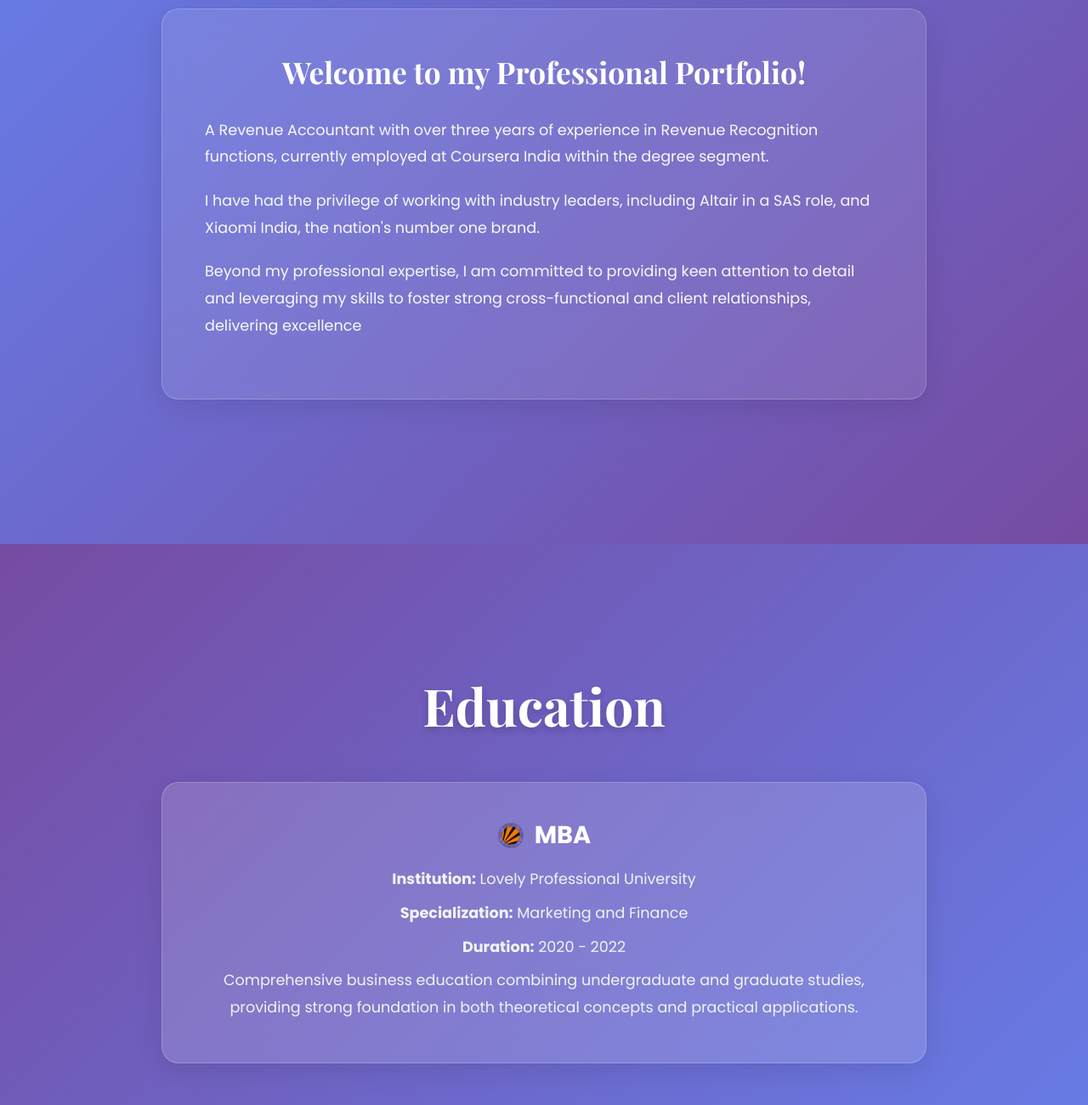
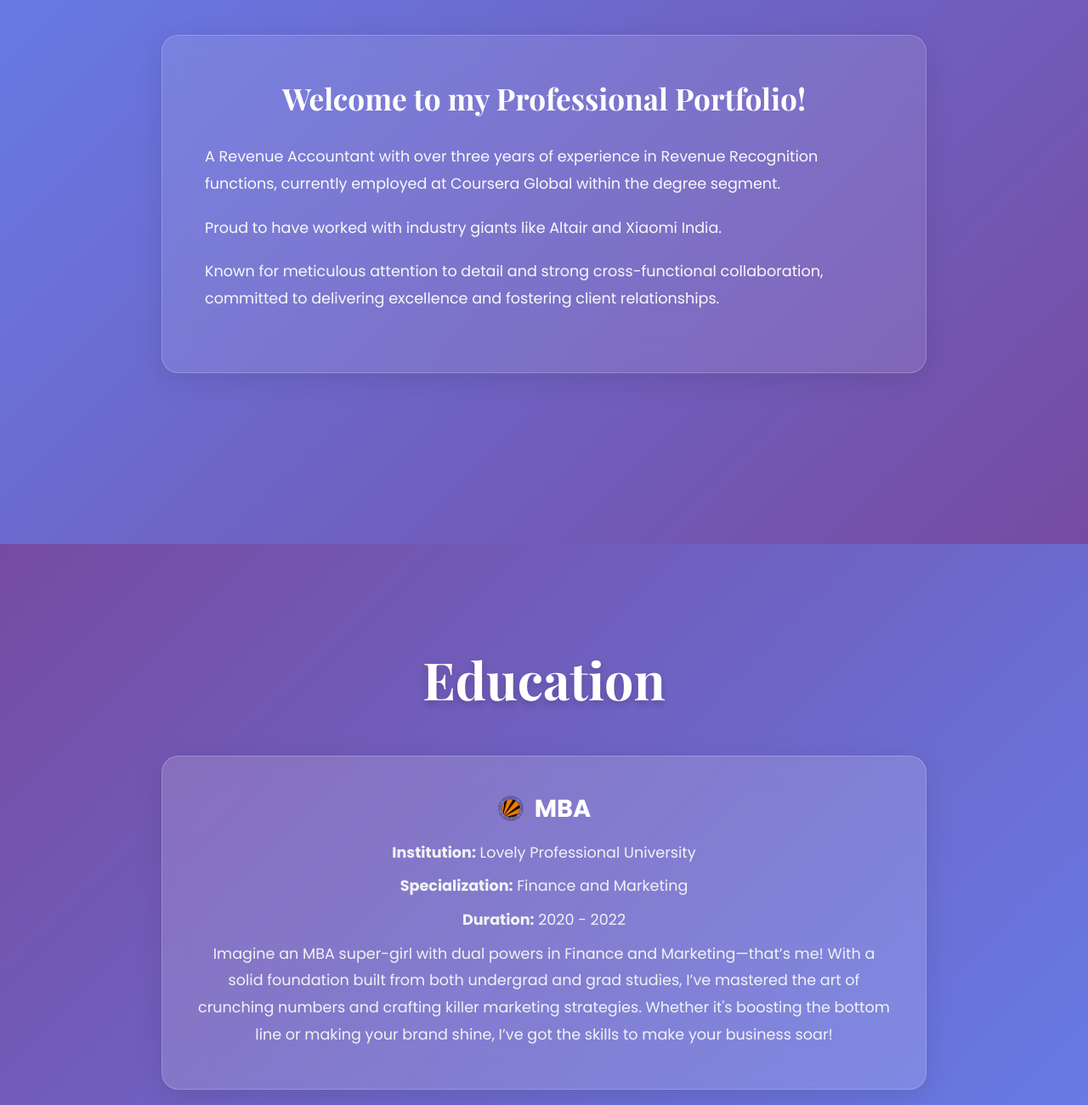
Before and after one commit to Esheshwari/Kumari-Riya-Portfolio, a plain HTML site: page index.html in a window 1280 px wide. Shown: the part 960-2260 px from the top of the page at 85% size. Drawn offline with nearby package versions, Linux system fonts and the light colour scheme.

Commit message:
Update index.html

```diff
--- a/index.html
+++ b/index.html
@@ -810,13 +810,12 @@
         <div class="about-wrapper">
             <h1 class="intro">Welcome to my Professional Portfolio!</h1>
             <p class="about-text">
-               A Revenue Accountant with over three years of experience in Revenue Recognition functions, currently employed at Coursera India within the degree segment.
+               A Revenue Accountant with over three years of experience in Revenue Recognition functions, currently employed at Coursera Global within the degree segment.
             </p>
             <p class="about-text">
-                I have had the privilege of working with industry leaders, including Altair in a SAS role, and Xiaomi India, the nation's number one brand.
-            </p>
+                Proud to have worked with industry giants like Altair and Xiaomi India.
             <p class="about-text">
-                Beyond my professional expertise, I am committed to providing keen attention to detail and leveraging my skills to foster strong cross-functional and client relationships, delivering excellence
+                 Known for meticulous attention to detail and strong cross-functional collaboration, committed to delivering excellence and fostering client relationships.
             </p>
         </div>
     </section>
@@ -831,9 +830,9 @@
             MBA
         </h3>
         <p><strong>Institution:</strong> Lovely Professional University</p>
-        <p><strong>Specialization:</strong> Marketing and Finance</p>
+        <p><strong>Specialization:</strong> Finance and Marketing</p>
         <p><strong>Duration:</strong> 2020 - 2022</p>
-        <p>Comprehensive business education combining undergraduate and graduate studies, providing strong foundation in both theoretical concepts and practical applications.</p>
+        <p>Imagine an MBA super-girl with dual powers in Finance and Marketing—that’s me! With a solid foundation built from both undergrad and grad studies, I’ve mastered the art of crunching numbers and crafting killer marketing strategies. Whether it's boosting the bottom line or making your brand shine, I’ve got the skills to make your business soar!</p>
     </div>
 </section>
 
```
